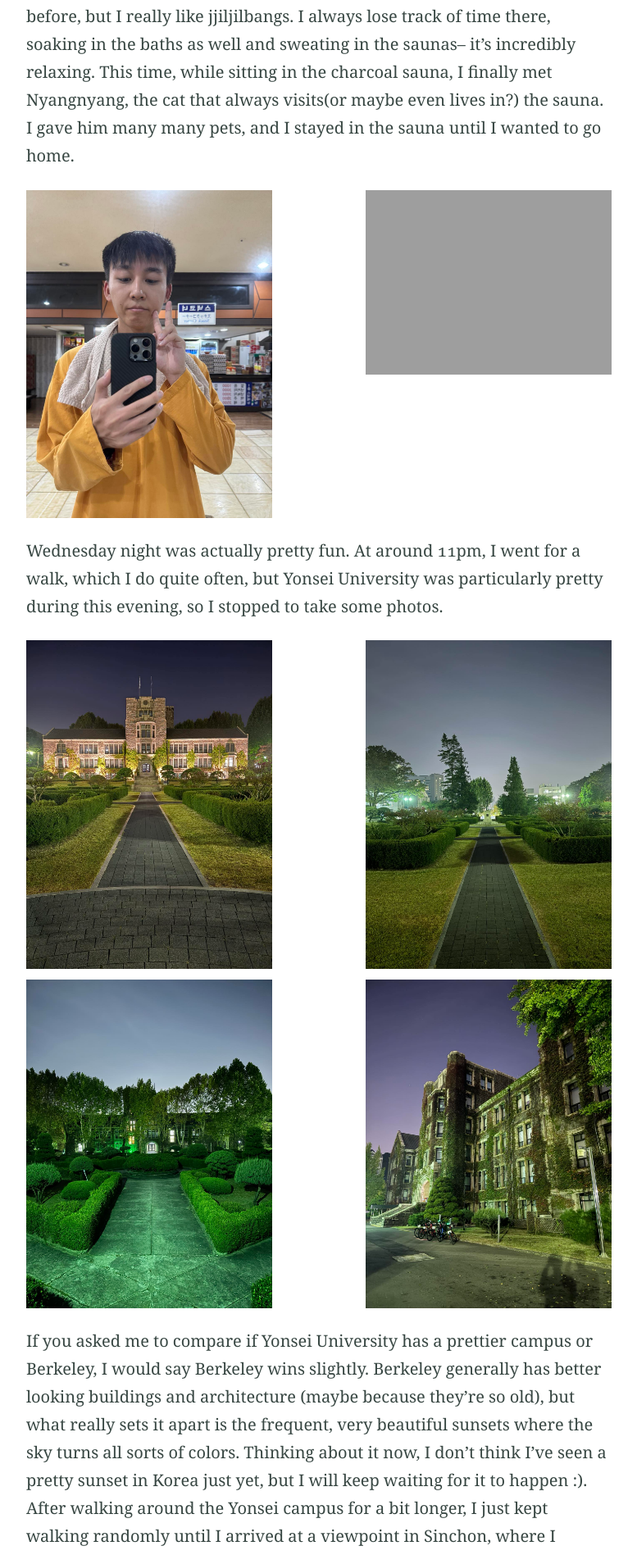
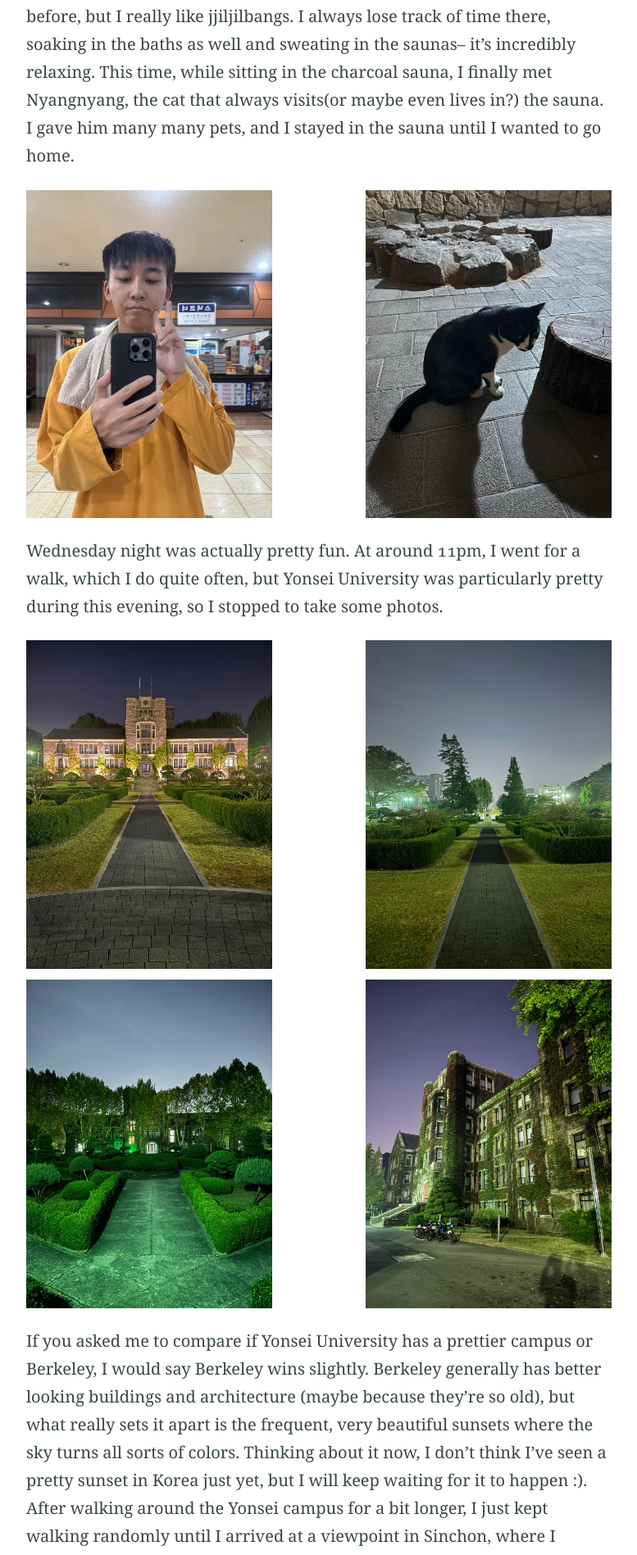
Before and after one commit to brianfu5/brianfu5.github.io, a Jekyll site: the page built from _posts/2024-11-11-week-8-korea.md, in a window 1280 px wide. Shown: the part 555-2452 px from the top of the page at 82% size, without its empty margins (251-1028 px from the left). Built offline with Jekyll 4.4.1, drawn with Linux system fonts in a browser that asks for light colours.

Commit message:
week 8 v4

```diff
--- a/_posts/2024-11-11-week-8-korea.md
+++ b/_posts/2024-11-11-week-8-korea.md
@@ -12,7 +12,7 @@ So on Tuesday, one of my free days, I decided to go to the nearby jjimjilbang an
 
 {% include figure.html image="https://brianfu.net/assets/img/south_korea/week_8/jjimjilbang.jpg"  position="left" width="300" height="800" %}
 
-{% include figure.html image="https://brianfu.net/assets/img/south_korea/week_8/nyangnyang.jpg" position="right" width="300" height="800" %}
+{% include figure.html image="https://brianfu.net/assets/img/south_korea/week_8/nyang_nyang.jpg" position="right" width="300" height="800" %}
 
 <div style="clear: both;"></div>
 
@@ -30,7 +30,7 @@ Wednesday night was actually pretty fun. At around 11pm, I went for a walk, whic
 
 If you asked me to compare if Yonsei University has a prettier campus or Berkeley, I would say Berkeley wins slightly. Berkeley generally has better looking buildings and architecture (maybe because they're so old), but what really sets it apart is the frequent, very beautiful sunsets where the sky turns all sorts of colors. Thinking about it now, I don’t think I’ve seen a pretty sunset in Korea just yet, but I will keep waiting for it to happen :).  After walking around the Yonsei campus for a bit longer, I just kept walking randomly until I arrived at a viewpoint in Sinchon, where I paused to stare into the night and also the many cars that were still zooming around at midnight. This reminded me of the one time in Berkeley where I went up to Grizzly Peak at 3am, which made me feel a bit nostalgic for home🥹.
 
-{% include figure.html image="https://brianfu.net/assets/img/south_korea/week_8/sinchon.jpg" width="300" height="800" %}
+{% include figure.html image="https://brianfu.net/assets/img/south_korea/week_8/sinchon.jpg" width="500" height="800" %}
 
 <div style="clear: both;"></div>
 
```
Also changed, not shown: assets/img/south_korea/week_8/starfield_hanam.jpg (renamed from assets/img/south_korea/week_8/starfield_hanam_1.jpg).
